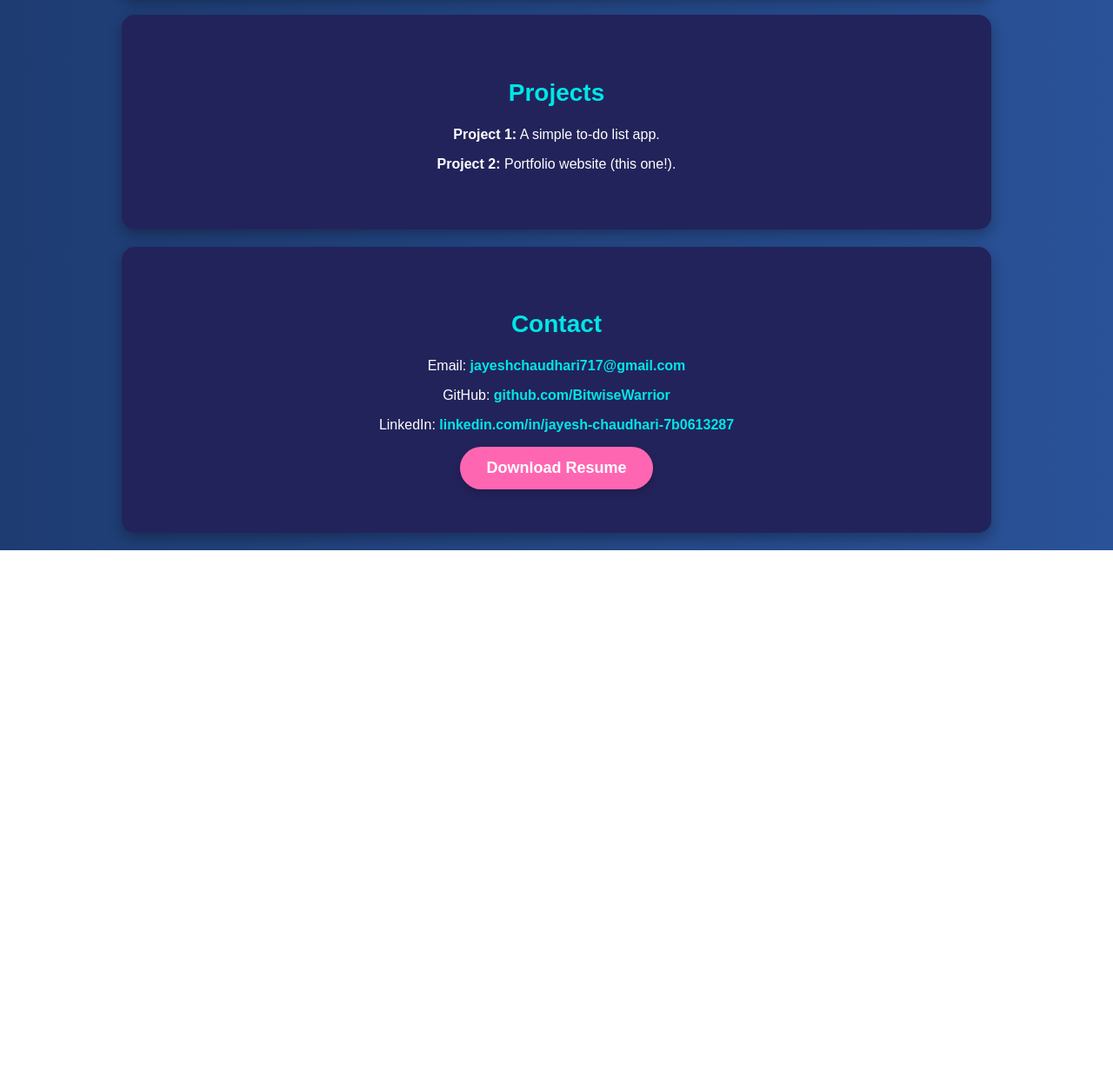
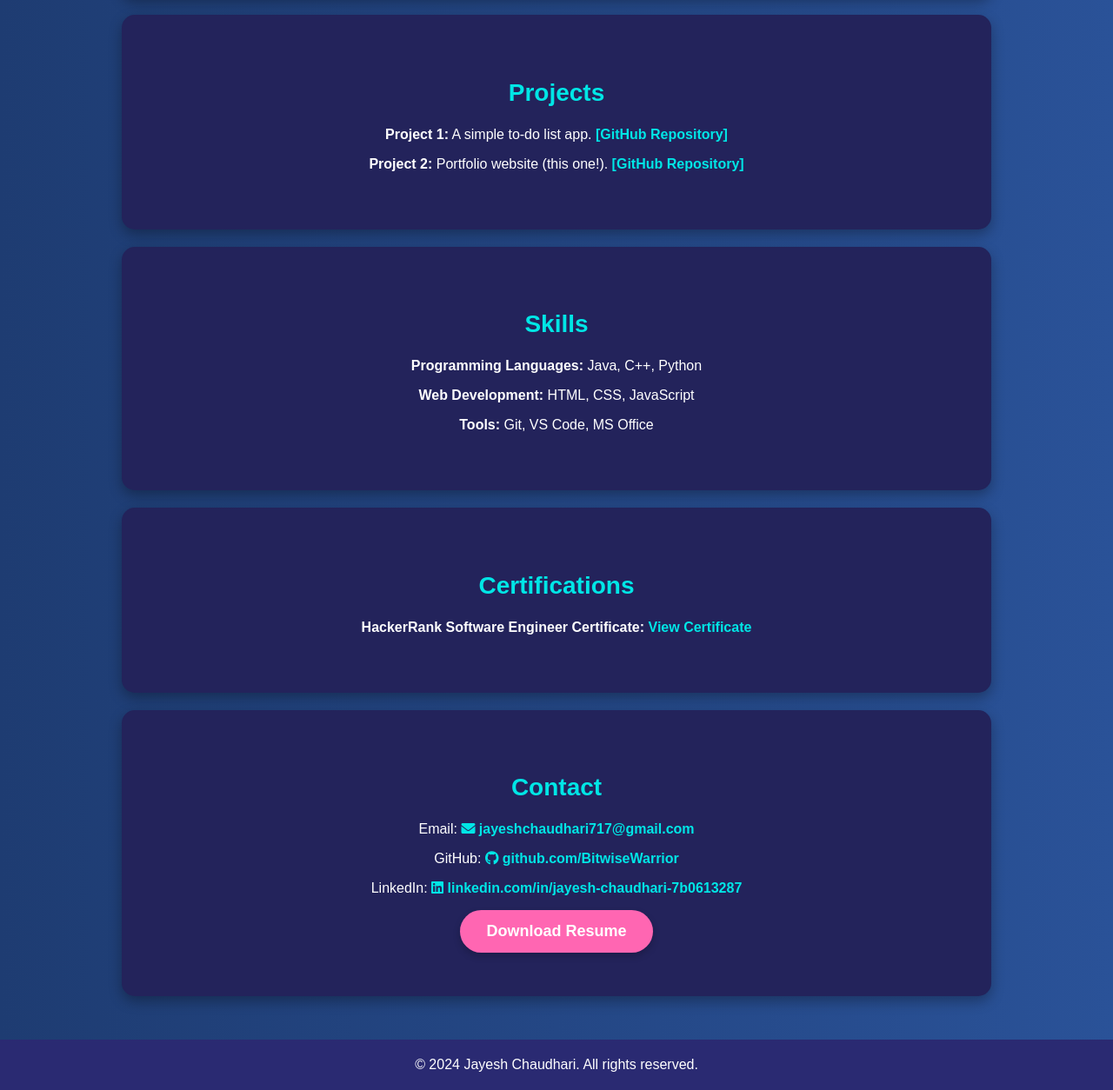
Before and after one commit to BitwiseWarrior/portfolio-website, a plain HTML site: page index.html in a window 1280 px wide. Shown: the part 355-1609 px from the top of the page at 87% size. Before the commit the page ends 988 px from the top, so only its background shows below. Drawn offline with Linux system fonts and the light colour scheme.

Commit message:
index.html

```diff
--- a/index.html
+++ b/index.html
@@ -4,6 +4,7 @@
     <meta charset="UTF-8">
     <meta name="viewport" content="width=device-width, initial-scale=1.0">
     <title>My Portfolio</title>
+    <link rel="stylesheet" href="https://cdnjs.cloudflare.com/ajax/libs/font-awesome/6.0.0-beta3/css/all.min.css">
     <style>
         body {
             font-family: 'Poppins', sans-serif;
@@ -89,6 +90,13 @@
             from { opacity: 0; }
             to { opacity: 1; }
         }
+        footer {
+            background: #2a2a72;
+            color: white;
+            padding: 20px;
+            margin-top: 50px;
+            font-size: 16px;
+        }
     </style>
 </head>
 <body>
@@ -97,6 +105,8 @@
         <nav>
             <a href="#about">About</a>
             <a href="#projects">Projects</a>
+            <a href="#skills">Skills</a>
+            <a href="#certifications">Certifications</a>
             <a href="#contact">Contact</a>
         </nav>
     </header>
@@ -109,19 +119,35 @@
 
         <div class="section" id="projects">
             <h2>Projects</h2>
-            <p><strong>Project 1:</strong> A simple to-do list app.</p>
-            <p><strong>Project 2:</strong> Portfolio website (this one!).</p>
+            <p><strong>Project 1:</strong> A simple to-do list app. <a href="https://github.com/BitwiseWarrior/To-Do-List-App" target="_blank">[GitHub Repository]</a></p>
+            <p><strong>Project 2:</strong> Portfolio website (this one!). <a href="https://github.com/BitwiseWarrior/Portfolio-Website" target="_blank">[GitHub Repository]</a></p>
+        </div>
+
+        <div class="section" id="skills">
+            <h2>Skills</h2>
+            <p><strong>Programming Languages:</strong> Java, C++, Python</p>
+            <p><strong>Web Development:</strong> HTML, CSS, JavaScript</p>
+            <p><strong>Tools:</strong> Git, VS Code, MS Office</p>
+        </div>
+
+        <div class="section" id="certifications">
+            <h2>Certifications</h2>
+            <p><strong>HackerRank Software Engineer Certificate:</strong> <a href="https://www.hackerrank.com/certificates/b69f4ea46e47" target="_blank">View Certificate</a></p>
         </div>
 
         <div class="section" id="contact">
             <h2>Contact</h2>
-            <p>Email: <a href="mailto:jayeshchaudhari717@gmail.com">jayeshchaudhari717@gmail.com</a></p>
-            <p>GitHub: <a href="https://github.com/BitwiseWarrior" target="_blank">github.com/BitwiseWarrior</a></p>
-            <p>LinkedIn: <a href="https://www.linkedin.com/in/jayesh-chaudhari-7b0613287/" target="_blank">linkedin.com/in/jayesh-chaudhari-7b0613287</a></p>
+            <p>Email: <a href="mailto:jayeshchaudhari717@gmail.com"><i class="fas fa-envelope"></i> jayeshchaudhari717@gmail.com</a></p>
+            <p>GitHub: <a href="https://github.com/BitwiseWarrior" target="_blank"><i class="fab fa-github"></i> github.com/BitwiseWarrior</a></p>
+            <p>LinkedIn: <a href="https://www.linkedin.com/in/jayesh-chaudhari-7b0613287/" target="_blank"><i class="fab fa-linkedin"></i> linkedin.com/in/jayesh-chaudhari-7b0613287</a></p>
 
-            <!-- Resume Download Button (Google Drive) -->
-            <a href="https://drive.google.com/uc?export=download&id=1fYKa6xrdSIZrCq1JkwrqgGlTxa19llKJ" class="btn">Download Resume</a>
+            <!-- Resume Download Button -->
+            <a href="https://drive.google.com/uc?export=download&id=1fYKa6xrdSIZrCq1JkwrqgGlTxa19llKJ" download="Jayesh_Chaudhari_Resume.pdf" class="btn">Download Resume</a>
         </div>
     </div>
+
+    <footer>
+        © 2024 Jayesh Chaudhari. All rights reserved.
+    </footer>
 </body>
 </html>
```
